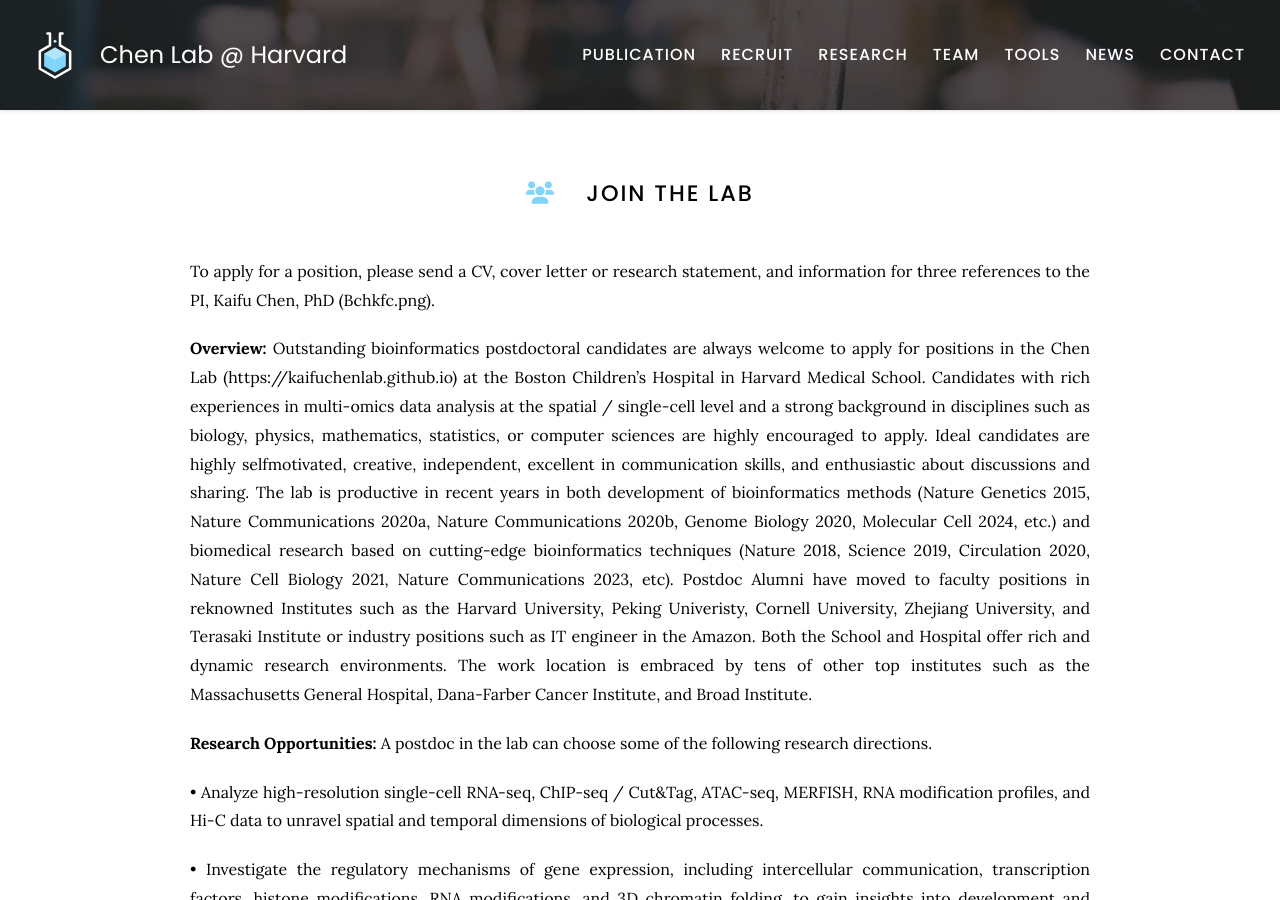
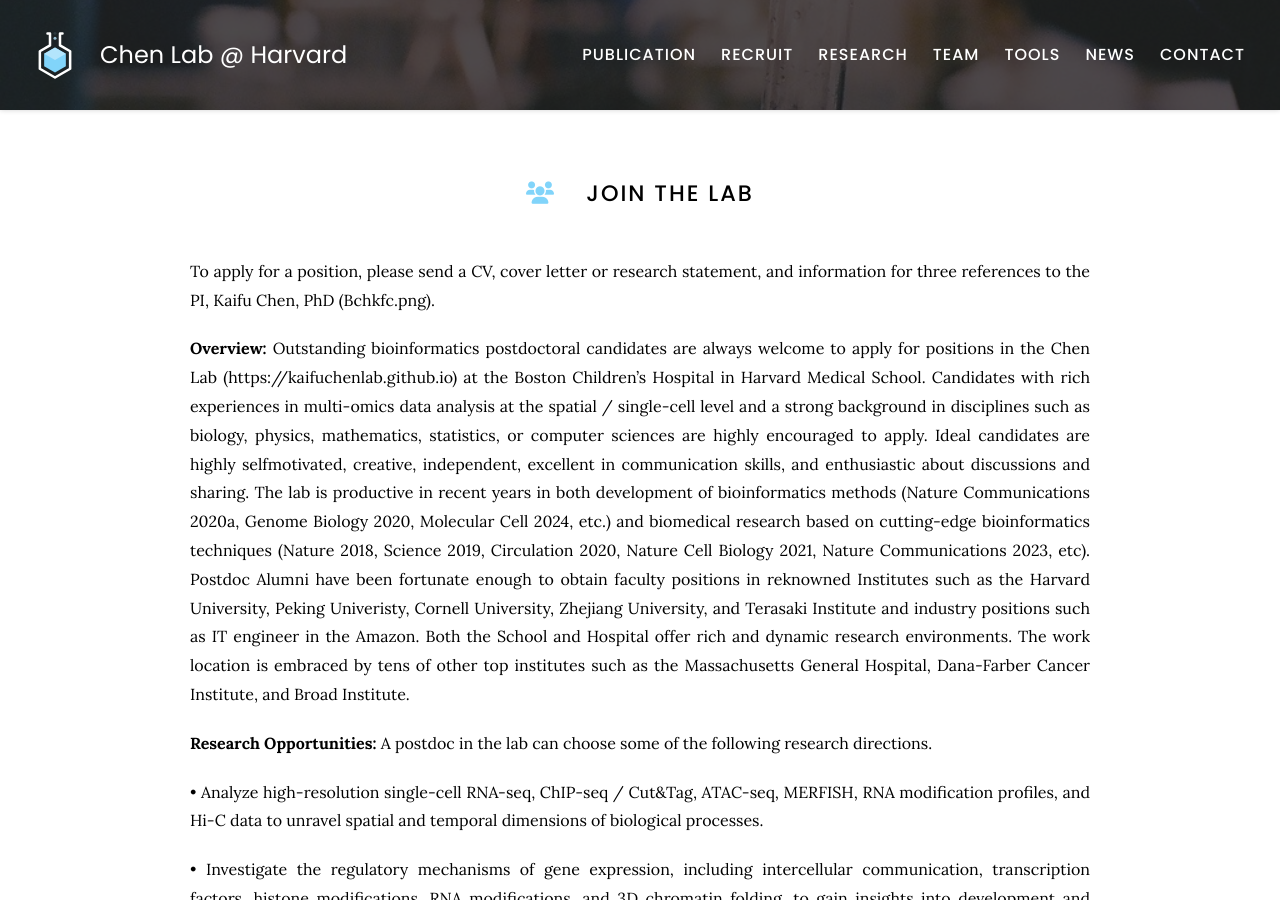
Before and after one commit to kaifuchenlab/kaifuchenlab.github.io, a Jekyll site: the page built from 5.recruit/index.md, in a window 1280 px wide and 900 px high. Built offline with Jekyll 4.4.1, drawn with Linux system fonts in a browser that asks for light colours.

Commit message:
Update index.md

```diff
--- a/5.recruit/index.md
+++ b/5.recruit/index.md
@@ -12,7 +12,7 @@ nav:
 To apply for a position, please send a CV, cover letter or research statement, and information for three references to the PI, Kaifu Chen, PhD (Bchkfc.png).
 
 
-**Overview:** Outstanding bioinformatics postdoctoral candidates are always welcome to apply for positions in the Chen Lab (https://kaifuchenlab.github.io) at the Boston Children's Hospital in Harvard Medical School. Candidates with rich experiences in multi-omics data analysis at the spatial / single-cell level and a strong background in disciplines such as biology, physics, mathematics, statistics, or computer sciences are highly encouraged to apply. Ideal candidates are highly selfmotivated, creative, independent, excellent in communication skills, and enthusiastic about discussions and sharing. The lab is productive in recent years in both development of bioinformatics methods (Nature Genetics 2015, Nature Communications 2020a, Nature Communications 2020b, Genome Biology 2020, Molecular Cell 2024, etc.) and biomedical research based on cutting-edge bioinformatics techniques (Nature 2018, Science 2019, Circulation 2020, Nature Cell Biology 2021, Nature Communications 2023, etc). Postdoc Alumni have moved to faculty positions in reknowned Institutes such as the Harvard University, Peking Univeristy, Cornell University, Zhejiang University, and Terasaki Institute or industry positions such as IT engineer in the Amazon. Both the School and Hospital offer rich and dynamic research environments. The work location is embraced by tens of other top institutes such as the Massachusetts General Hospital, Dana-Farber Cancer Institute, and Broad Institute.
+**Overview:** Outstanding bioinformatics postdoctoral candidates are always welcome to apply for positions in the Chen Lab (https://kaifuchenlab.github.io) at the Boston Children's Hospital in Harvard Medical School. Candidates with rich experiences in multi-omics data analysis at the spatial / single-cell level and a strong background in disciplines such as biology, physics, mathematics, statistics, or computer sciences are highly encouraged to apply. Ideal candidates are highly selfmotivated, creative, independent, excellent in communication skills, and enthusiastic about discussions and sharing. The lab is productive in recent years in both development of bioinformatics methods (Nature Communications 2020a, Genome Biology 2020, Molecular Cell 2024, etc.) and biomedical research based on cutting-edge bioinformatics techniques (Nature 2018, Science 2019, Circulation 2020, Nature Cell Biology 2021, Nature Communications 2023, etc). Postdoc Alumni have been fortunate enough to obtain faculty positions in reknowned Institutes such as the Harvard University, Peking Univeristy, Cornell University, Zhejiang University, and Terasaki Institute and industry positions such as IT engineer in the Amazon. Both the School and Hospital offer rich and dynamic research environments. The work location is embraced by tens of other top institutes such as the Massachusetts General Hospital, Dana-Farber Cancer Institute, and Broad Institute.
 
 **Research Opportunities:** A postdoc in the lab can choose some of the following research directions.
 
```
